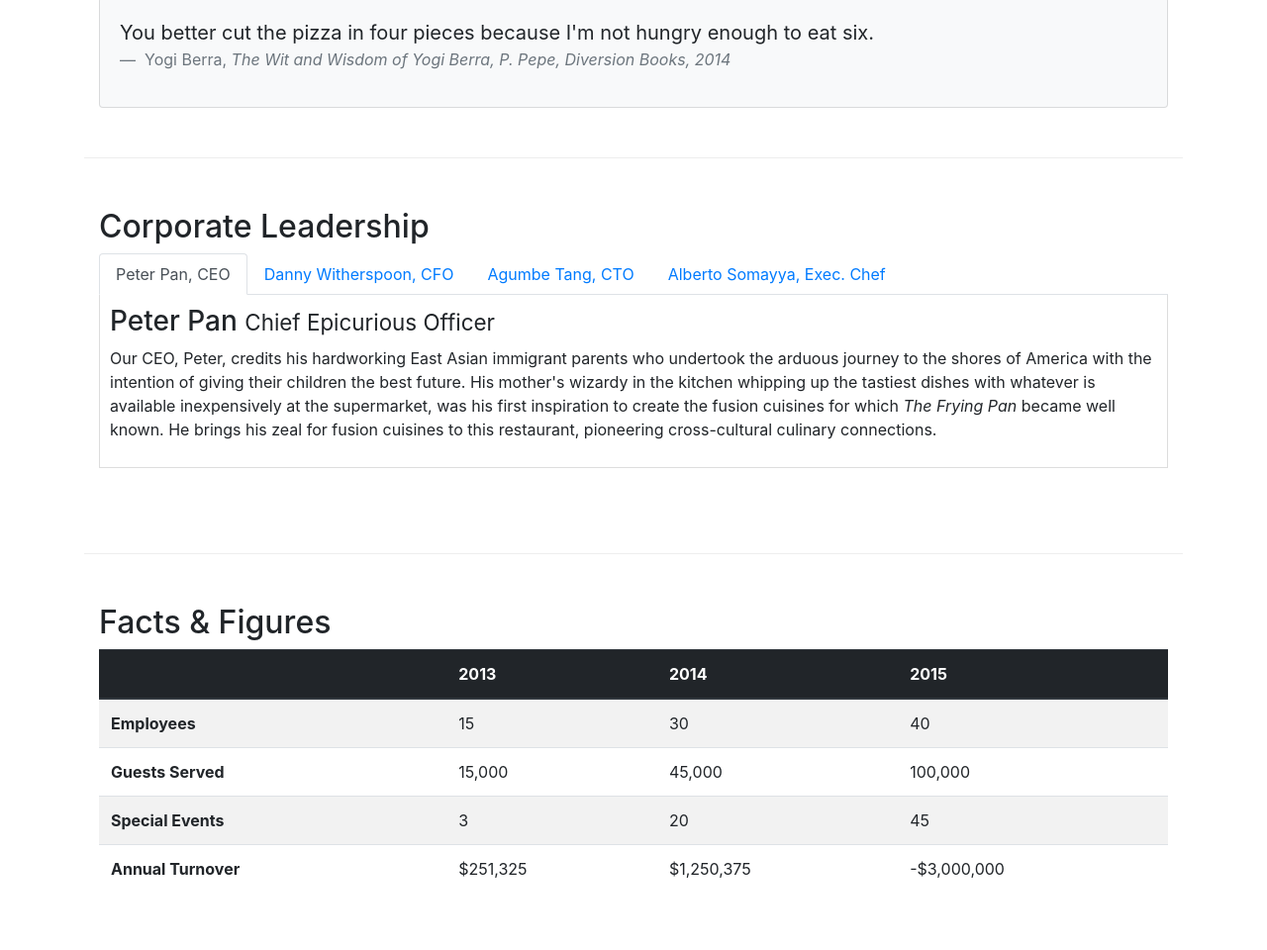
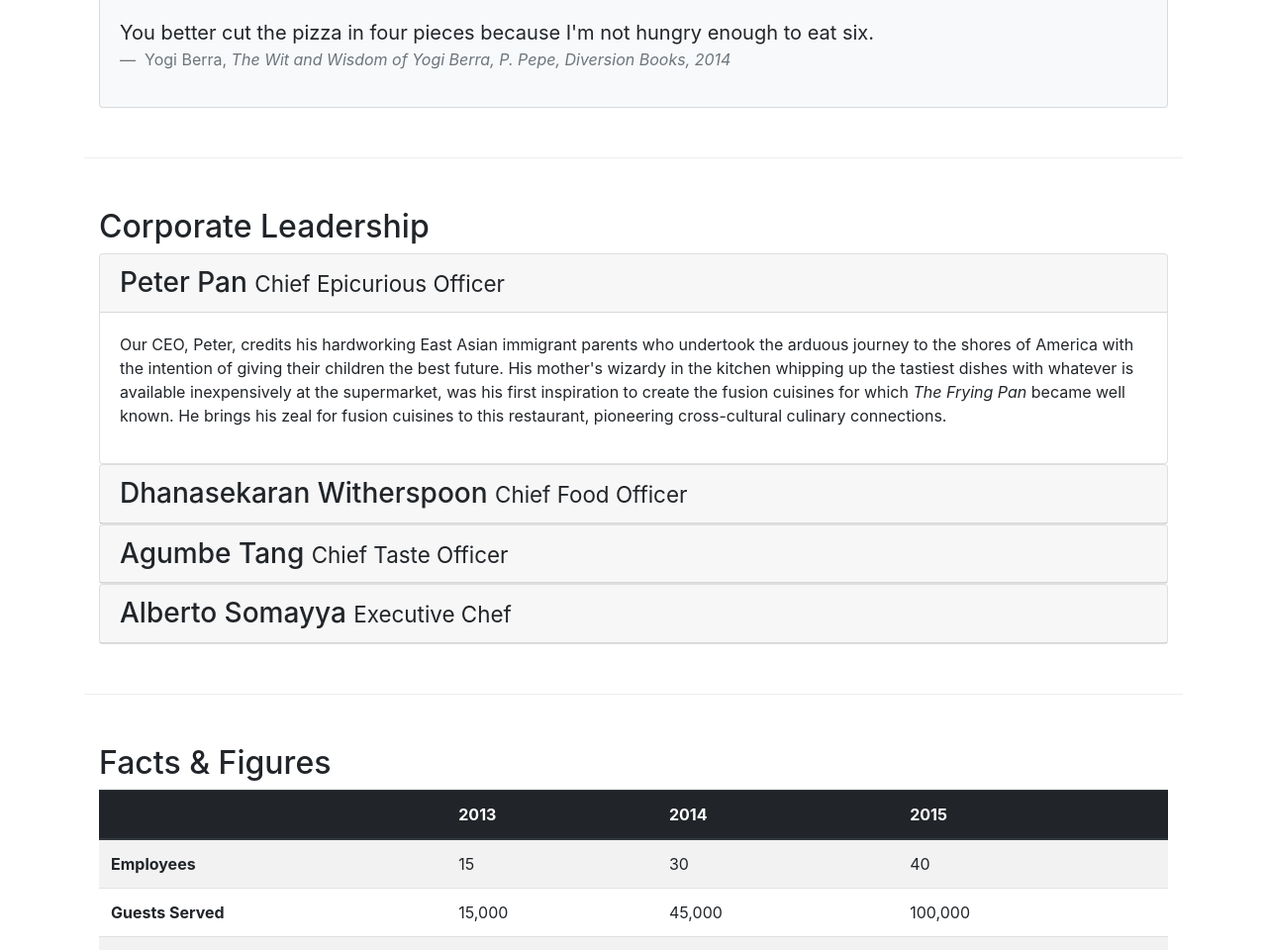
Before and after one commit to bibek-beebayk/Bootstrap4, a website: page aboutus.html in a window 1280 px wide. Shown: the part 812-1772 px from the top of the page at 99% size. Drawn offline with nearby package versions, Linux system fonts and the light colour scheme.

Commit message:
Accordion

```diff
--- a/aboutus.html
+++ b/aboutus.html
@@ -104,47 +104,77 @@
         </div>
 
 
-        <div class="row row-content">
+        <div class="row row-content align-content-center">
             <div class="col">
                 <h2>Corporate Leadership</h2>
 
-                <ul class="nav nav-tabs">
-                    <li class="nav-item">
-                        <a class="nav-link active" href="#peter" role="tab" data-toggle="tab">Peter Pan, CEO</a>
-                    </li>
-                    <li class="nav-item">
-                        <a class="nav-link" href="#danny" role="tab" data-toggle="tab">Danny Witherspoon, CFO</a>
-                    </li>
-                    <li class="nav-item">
-                        <a class="nav-link" href="#agumbe" role="tab" data-toggle="tab">Agumbe Tang, CTO</a>
-                    </li>
 
-                    <li class="nav-item">
-                        <a class="nav-link" href="#alberto" role="tab" data-toggle="tab">Alberto Somayya, Exec. Chef</a>
-                    </li>
+                <div id="accordion">
+                    <div class="card">
+                        <div role="tab" class="card-header" id="peterhead">
+                            <h3 class="mb-0">
+                                <a data-toggle="collapse" data-target
+                                ="#peter">Peter Pan <small>Chief Epicurious Officer</small>
+                                </a>
+                            </h3>
+                        </div>
+                        <div class="collapse show" id="peter" data-parent="#accordion">
+                            <div class="card-body">
+                                <p class="d-none d-sm-block">Our CEO, Peter, credits his hardworking East Asian immigrant parents who undertook the arduous journey to the shores of America with the intention of giving their children the best future. His mother's wizardy in the kitchen whipping up the tastiest dishes with whatever is available inexpensively at the supermarket, was his first inspiration to create the fusion cuisines for which <em>The Frying Pan</em> became well known. He brings his zeal for fusion cuisines to this restaurant, pioneering cross-cultural culinary connections.</p>
+                            </div>
+                        </div>
+                    </div>
 
-                </ul>
+                    <div class="card">
+                        <div class="card-header" role="tab" id="dannyhead">
+                            <h3 class="mb-0">
+                                <a class="collapsed" data-toggle="collapse" data-target="#danny">
+                                    Dhanasekaran Witherspoon <small>Chief Food Officer</small>
+                                </a>
+                            </h3>
+                        </div>
+                        <div class="collapse" id="danny" data-parent="#accordion">
+                            <div class="card-body">
+                                <p class="d-none d-sm-block">Our CFO, Danny, as he is affectionately referred to by his colleagues, comes from a long established family tradition in farming and produce. His experiences growing up on a farm in the Australian outback gave him great appreciation for varieties of food sources. As he puts it in his own words, <em>Everything that runs, wins, and everything that stays, pays!</em></p>
+                            </div>
+                        </div>
+                    </div>
 
-                <div class="tab-content">
-                    <div role="tabpanel" class="tab-pane fade show active" id="peter">
-                        <h3>Peter Pan <small>Chief Epicurious Officer</small></h3>
-                        <p class="d-none d-sm-block">Our CEO, Peter, credits his hardworking East Asian immigrant parents who undertook the arduous journey to the shores of America with the intention of giving their children the best future. His mother's wizardy in the kitchen whipping up the tastiest dishes with whatever is available inexpensively at the supermarket, was his first inspiration to create the fusion cuisines for which <em>The Frying Pan</em> became well known. He brings his zeal for fusion cuisines to this restaurant, pioneering cross-cultural culinary connections.</p>
+
+                    <div class="card">
+                        <div class="card-header" role="tab" id="agumbehead">
+                            <h3 class="mb-0">
+                                <a class="collapsed" data-toggle="collapse" data-target="#agumbe">
+                                    Agumbe Tang <small>Chief Taste Officer</small>
+                                </a>
+                            </h3>
+                        </div>
+                        <div class="collapse" id="agumbe" data-parent="#accordion">
+                            <div class="card-body">
+                                <p class="d-none d-sm-block">Blessed with the most discerning gustatory sense, Agumbe, our CTO, personally ensures that every dish that we serve meets his exacting tastes. Our chefs dread the tongue lashing that ensues if their dish does not meet his exacting standards. He lives by his motto, <em>You click only if you survive my lick.</em></p>
+                            </div>
+                        </div>
+                    </div>
+
+                    <div class="card">
+                        <div class="card-header" role="tab" id="albertohead">
+                            <h3 class="mb-0">
+                                <a class="collapsed" data-toggle="collapse" data-target="#alberto">
+                                    Alberto Somayya <small>Executive Chef</small>
+                                </a>
+
+                            </h3>
+                        </div>
+
 
                     </div>
+                    <div class="collapse" id="alberto" data-parent="#accordion">
+                        <div class="card-body">
 
-                    <div role="tabpanel" class="tab-pane fade" id="danny">
-                        <h3>Dhanasekaran Witherspoon <small>Chief Food Officer</small></h3>
-                        <p class="d-none d-sm-block">Our CFO, Danny, as he is affectionately referred to by his colleagues, comes from a long established family tradition in farming and produce. His experiences growing up on a farm in the Australian outback gave him great appreciation for varieties of food sources. As he puts it in his own words, <em>Everything that runs, wins, and everything that stays, pays!</em></p>
+                            <p class="d-none d-sm-block">Award winning three-star Michelin chef with wide International experience having worked closely with whos-who in the culinary world, he specializes in creating mouthwatering Indo-Italian fusion experiences. He says, <em>Put together the cuisines from the two craziest cultures, and you get a winning hit! Amma Mia!</em></p>
+                        </div>
                     </div>
 
-                    <div role="tabpanel" class="tab-pane fade" id="agumbe">
-                        <h3>Agumbe Tang <small>Chief Taste Officer</small></h3>
-                        <p class="d-none d-sm-block">Blessed with the most discerning gustatory sense, Agumbe, our CTO, personally ensures that every dish that we serve meets his exacting tastes. Our chefs dread the tongue lashing that ensues if their dish does not meet his exacting standards. He lives by his motto, <em>You click only if you survive my lick.</em></p>
-                    </div>
-                    <div role="tabpanel" class="tab-pane fade" id="alberto">
-                        <h3>Alberto Somayya <small>Executive Chef</small></h3>
-                        <p class="d-none d-sm-block">Award winning three-star Michelin chef with wide International experience having worked closely with whos-who in the culinary world, he specializes in creating mouthwatering Indo-Italian fusion experiences. He says, <em>Put together the cuisines from the two craziest cultures, and you get a winning hit! Amma Mia!</em></p>
-                    </div>
                 </div>
             </div>
        </div>
```
